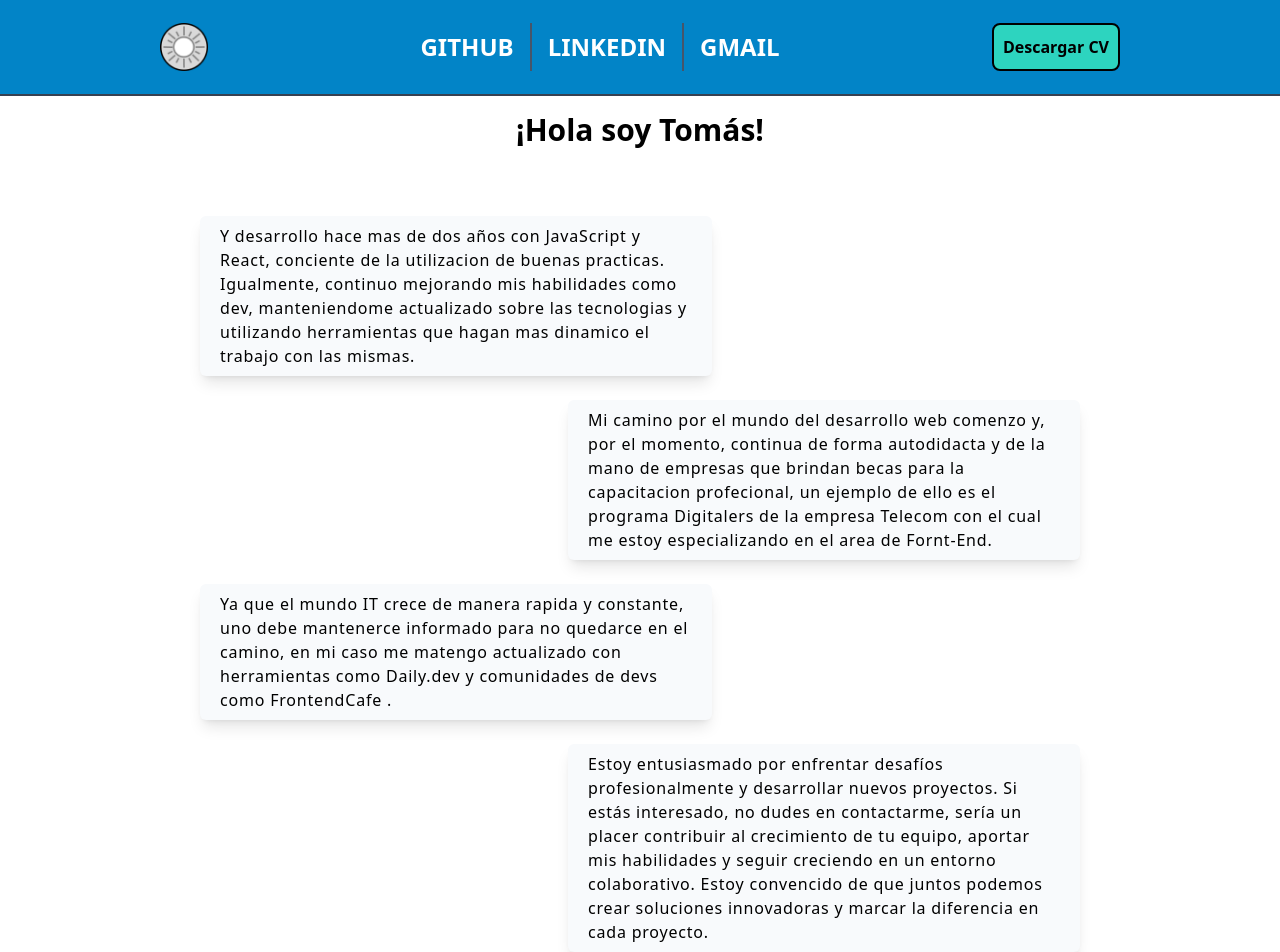
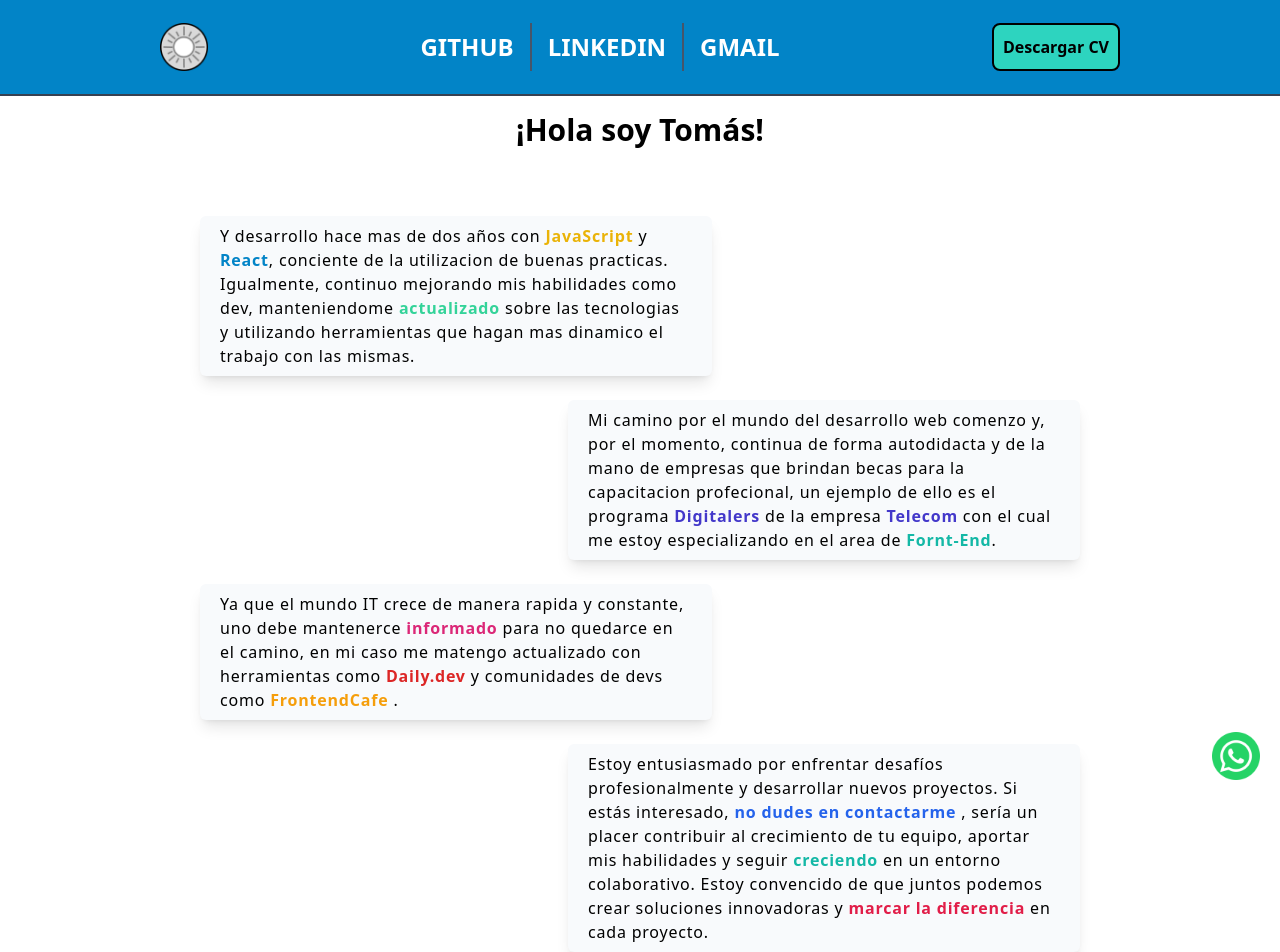
Before and after one commit to Toms-29/portfolio, a React (Vite) app: page / in a window 1280 px wide. Shown: the top 952 px of the page. Built offline with nearby package versions, Linux system fonts and the light colour scheme.

Commit message:
Estilando el texto de los parrafos en Main.jsx

```diff
--- a/src/components/PRESENTATION/Main.jsx
+++ b/src/components/PRESENTATION/Main.jsx
@@ -1,3 +1,4 @@
+import Link from "../CONTAINER/Links"
 import { useSelector } from 'react-redux'
 import assets from '../../assets'
 
@@ -27,29 +28,29 @@ function Main() {
                     <h1 className=' text-3xl font-semibold p-4'>¡Hola soy Tomás!</h1>
                     <article className='flex flex-col justify-center tracking-wider w-11/12 md:h-screen'>
                         <p className={`${lightTheme ? 'bg-slate-50' : parrafoStyles.darkmode} max-w-lg shadow-lg rounded-md px-5 py-2`}>
-                            Y desarrollo hace mas de dos años con JavaScript y React, conciente de la utilizacion de buenas practicas.
-                            Igualmente, continuo mejorando mis habilidades como dev, manteniendome actualizado sobre las
+                            Y desarrollo hace mas de dos años con <span className="text-yellow-500 font-semibold"> JavaScript </span> y <span className="text-sky-600 font-semibold"> React</span>, conciente de la utilizacion de buenas practicas.
+                            Igualmente, continuo mejorando mis habilidades como dev, manteniendome <span className="text-emerald-400 font-semibold"> actualizado </span> sobre las
                             tecnologias y utilizando herramientas que hagan mas dinamico el trabajo con las mismas.
                         </p>
                         <br />
                         <p className={`${lightTheme ? 'bg-slate-50' : parrafoStyles.darkmode} max-w-lg self-end shadow-lg rounded-md px-5 py-2`}>
                             Mi camino por el mundo del desarrollo web comenzo y, por el momento, continua de forma autodidacta y
                             de la mano de empresas que brindan becas para la capacitacion profecional, un ejemplo de ello es
-                            el programa Digitalers de la empresa Telecom con el cual me estoy especializando en el area de Fornt-End.
+                            el programa <span className="text-indigo-700 font-semibold"> Digitalers </span>  de la empresa <span className="text-indigo-700 font-semibold"> Telecom </span> con el cual me estoy especializando en el area de <span className="text-teal-500 font-semibold"> Fornt-End</span>.
                         </p>
                         <br />
                         <p className={`${lightTheme ? 'bg-slate-50' : parrafoStyles.darkmode} max-w-lg shadow-lg rounded-md px-5 py-2`}>
-                            Ya que el mundo IT crece de manera rapida y constante, uno debe mantenerce informado para no quedarce
-                            en el camino, en mi caso me matengo actualizado con herramientas como Daily.dev y comunidades de devs
-                            como FrontendCafe .
+                            Ya que el mundo IT crece de manera rapida y constante, uno debe mantenerce <span className="text-pink-600 font-semibold"> informado </span> para no quedarce
+                            en el camino, en mi caso me matengo actualizado con herramientas como <span className="text-red-600 font-semibold"> Daily.dev </span> y comunidades de devs
+                            como <span className="text-amber-500 font-semibold"> FrontendCafe</span> .
                         </p>
                         <br />
                         <p className={`${lightTheme ? 'bg-slate-50' : parrafoStyles.darkmode} max-w-lg self-end shadow-lg rounded-md px-5 py-2`}>
                             Estoy entusiasmado por enfrentar desafíos profesionalmente y desarrollar nuevos proyectos.
-                            Si estás interesado, no dudes en contactarme, sería un placer contribuir al crecimiento de tu equipo,
-                            aportar mis habilidades y seguir creciendo en un entorno colaborativo.
+                            Si estás interesado, <span className="text-blue-600 font-semibold"> no dudes en contactarme</span> , sería un placer contribuir al crecimiento de tu equipo,
+                            aportar mis habilidades y seguir <span className="text-teal-500 font-semibold"> creciendo </span> en un entorno colaborativo.
                             Estoy convencido de que juntos podemos
-                            crear soluciones innovadoras y marcar la diferencia en cada proyecto.
+                            crear soluciones innovadoras y <span className="text-rose-600 font-semibold"> marcar la diferencia </span> en cada proyecto.
                         </p>
                     </article>
 
@@ -85,6 +86,13 @@ function Main() {
                     </article>
 
                 </section>
+                <Link
+                    link='https://wa.me/541150955469'
+                    imgSrc='./assets/images/whatsapp.png'
+                    boxStyle='w-12 fixed z-10 right-5 bottom-5'
+                    imgStyle='w-16 hover:drop-shadow-green'
+                    arialLabel='Link a WhatsApp'>
+                </Link>
             </main>
 
         </>
```
Also changed, not shown: src/components/SERVICES/api.jsx (deleted).
